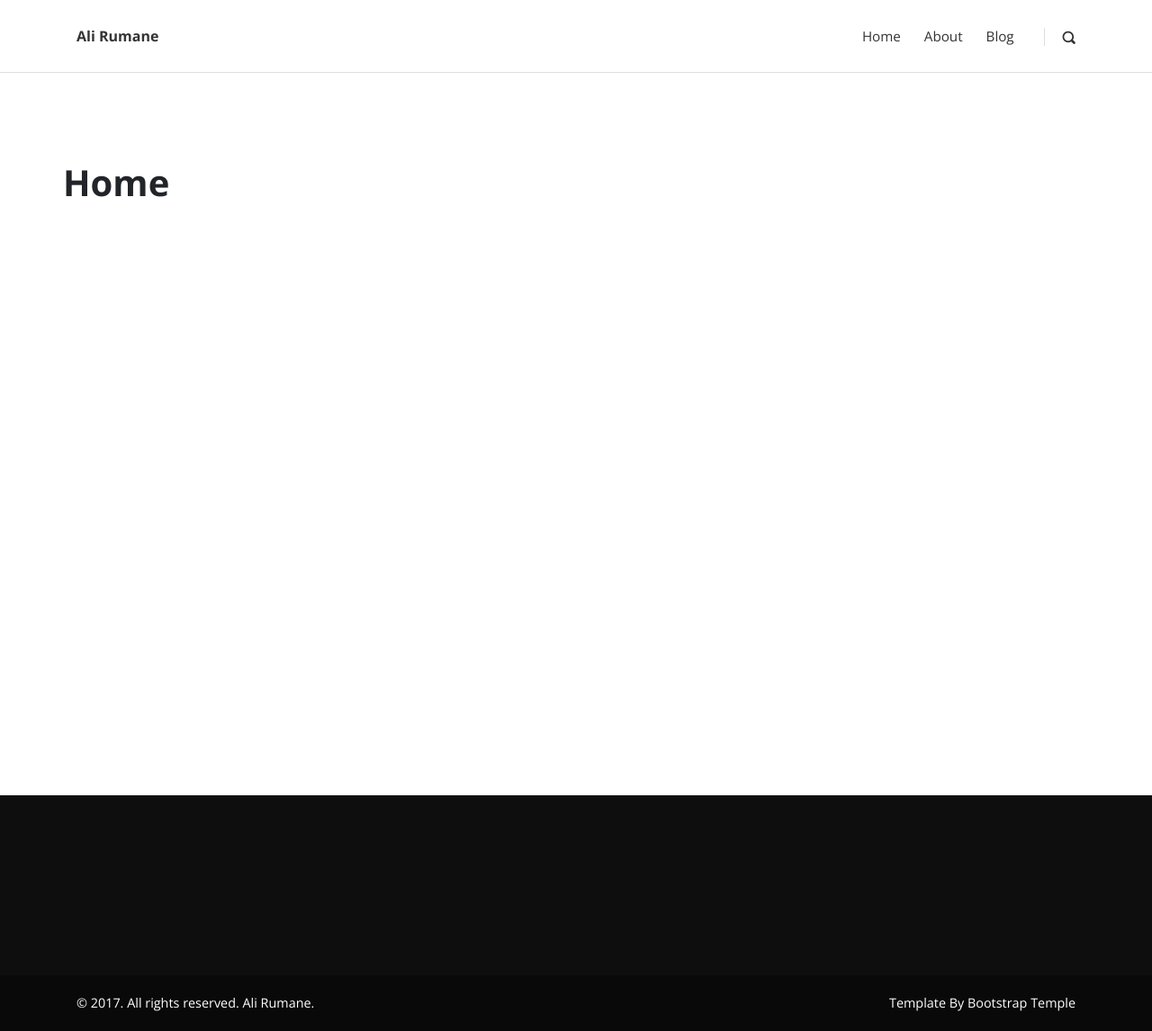
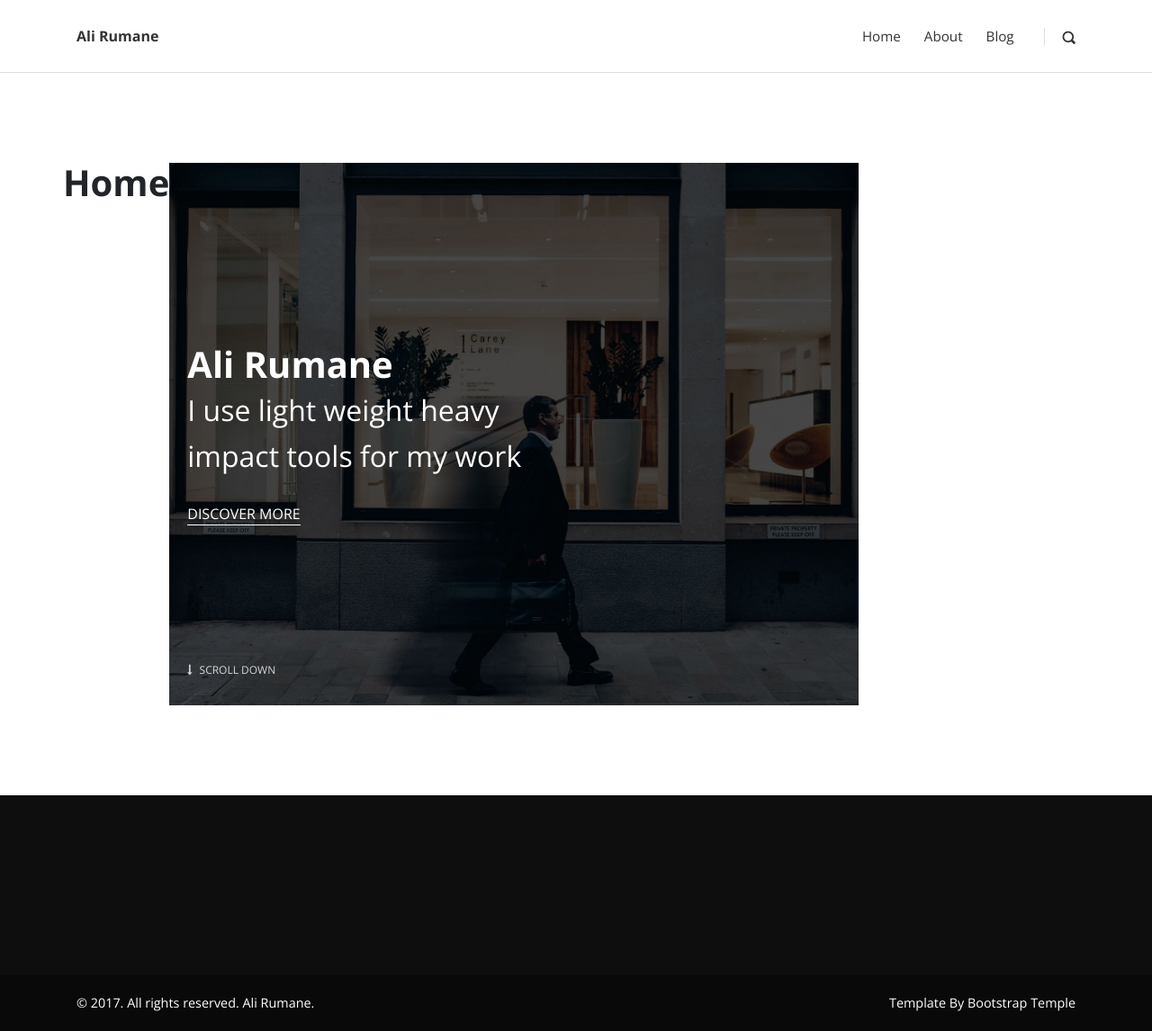
Before and after one commit to alirumane/alirumane.github.io, a Jekyll site: the page built from index.html, in a window 1280 px wide. Shown: the whole page at 90% size. Built offline with Jekyll 4.4.1, drawn with Linux system fonts in a browser that asks for light colours.

Commit message:
Update index.html

```diff
--- a/index.html
+++ b/index.html
@@ -3,7 +3,7 @@ layout: page
 title: Home
 ---
 
-    <section style="background: url(img/base/hero.jpg); background-size: cover; background-position: center center" class="hero">
+    <section style="background: url({{ site.baseurl}}/assets/img/hero.jpg); background-size: cover; background-position: center center" class="hero">
       <div class="container">
         <div class="row">
           <div class="col-lg-7">
```
